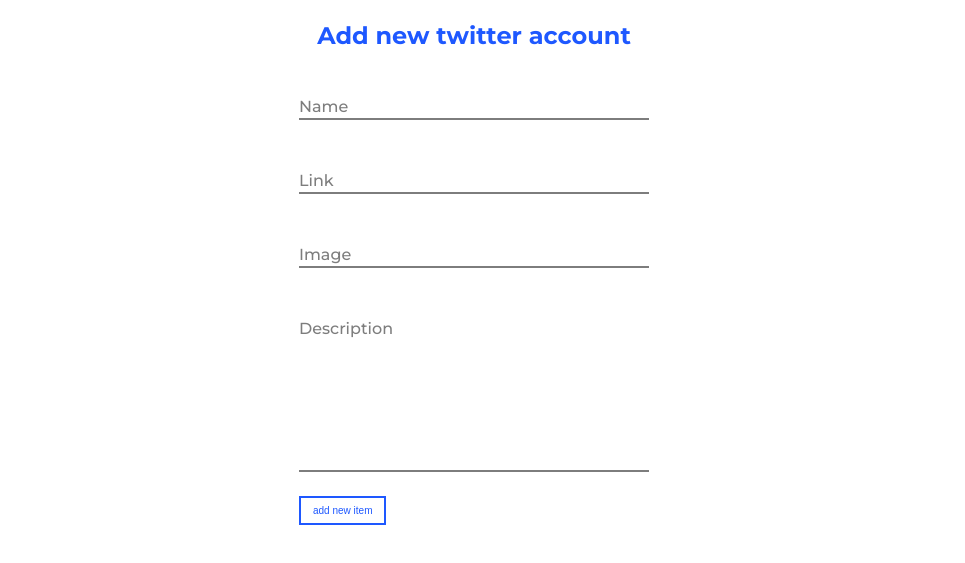
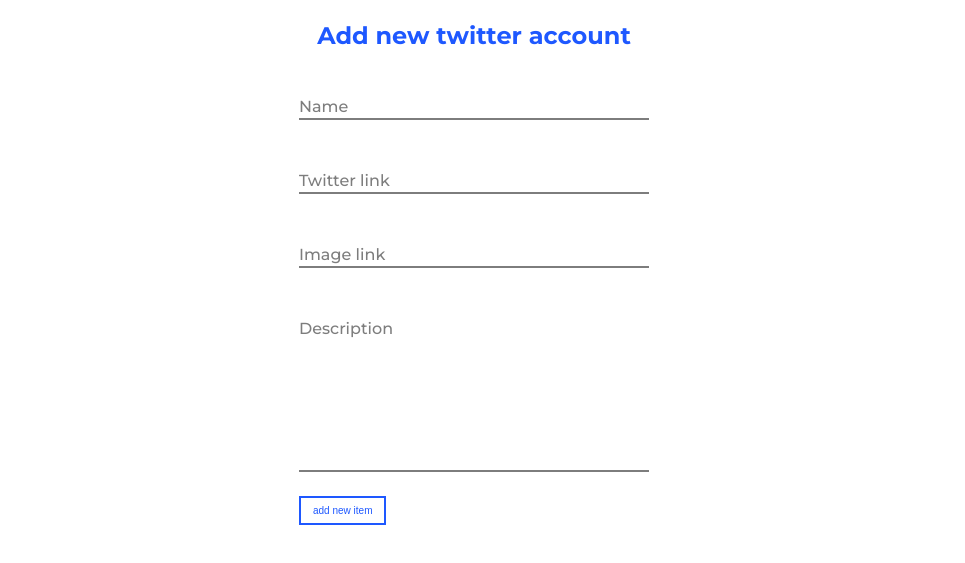
Before and after one commit to lukaszsmutek/react01, a React (Create React App) app: page / in a window 1280 px wide. Shown: the part 1239-1802 px from the top of the page, without its empty margins (166-1131 px from the left). Built offline with nearby package versions, Linux system fonts and the light colour scheme.

Commit message:
Extraction of input component

```diff
--- a/src/Components/Form/Form.js
+++ b/src/Components/Form/Form.js
@@ -1,53 +1,32 @@
 import React from 'react';
 import styles from "./Form.module.scss";
+import Input from '../Input/Input';
 
 const Form = ({submitFn}) => (
 <div className={styles.wrapper}>
         <h2>Add new twitter account</h2>
         <form
             className={styles.form} onSubmit={submitFn}
+            autoComplete='off'
         >
-            <div className={styles.item}>
-                <input
-                    type="text"
-                    name="name"
-                    id="name" placeholder=" "
-                    required
-                    maxLength="30"
-                />
-                <label htmlFor="name">Name</label>
-                <div className={styles.item__bar}></div>
-            </div>
-            <div className={styles.item}>
-                <input
-                    type="text"
-                    name="link"
-                    required
-                    id="link" placeholder=" "
-                />
-                <label htmlFor="link">Link</label>
-                <div className={styles.item__bar}></div>
-            </div>
-            <div className={styles.item}>
-                <input
-                    type="text"
-                    name="image"
-                    id="image"
-                    placeholder=" "
-                />
-                <label htmlFor="image">Image</label>
-                <div className={styles.item__bar}></div>
-            </div>
-            <div className={styles.item}>
-                <textarea
-                    name="description"
-                    id="description"
-                    required
-                    placeholder=" "
-                />
-                <label htmlFor="description">Description</label>
-                <div className={styles.item__bar}></div>
-            </div>
+            <Input
+                name = "name"
+                label = "Name"
+                maxLength = {30}
+            />
+            <Input
+                name = "link"
+                label = "Twitter link"
+            />
+            <Input
+                name = "image"
+                label = "Image link"
+            />
+            <Input
+                tag = "textarea"
+                name = "description"
+                label = "Description"
+            />
             <button
                 className={styles.button}
                 type="submit"
--- /dev/null
+++ b/src/Components/Input/Input.js
@@ -0,0 +1,34 @@
+import React from 'react';
+import styles from './Input.module.scss';
+import PropTypes from 'prop-types';
+
+const Input = ({tag:Tag, name, label, maxLength}) => (
+
+    <div className={styles.item}>
+    <Tag
+        className={Tag==="textarea"?styles.textarea:styles.input}
+        type="text"
+        name={name}
+        id={name}
+        required
+        maxLength={maxLength}
+        placeholder=" "
+    />
+    <label className = {styles.label} htmlFor={name}>{label}</label>
+    <div className={styles.item__bar}></div>
+</div>
+)
+
+Input.propTypes = {
+tag:PropTypes.string,
+name: PropTypes.string.isRequired,
+label:PropTypes.string.isRequired,
+maxLength: PropTypes.number,
+}
+
+Input.defaultProps = {
+    tag: 'input',
+    maxLength:200,
+}
+
+export default Input;
--- /dev/null
+++ b/src/Components/Input/Input.module.scss
@@ -0,0 +1,54 @@
+.item {
+    width: 100%;
+    margin: 24px 0;
+    position: relative;
+    flex-shrink: 0;
+}
+
+.item__bar {
+      width: 100%;
+      height: 2px;
+      background: #7d7d7d;
+      transition: .1s all;
+    }
+
+label {
+    color: #7d7d7d;
+    position: absolute;
+    top: 3px;
+    left: 0;
+    transition: .2s ease-out all;
+    font-size: 16px;
+}
+
+input, textarea {
+    color: #7d7d7d;
+    font-size: 16px;
+    border: none;
+    line-height: 22px;
+    width: 100%;
+    background: none;
+}
+
+textarea {
+    resize: none;
+    min-height: 150px;
+}
+
+input:focus, textarea:focus {
+    outline: none;
+}
+
+input:focus + label, textarea:focus + label {
+    top: -22px;
+    font-size: 13px;
+}
+
+input:not(:placeholder-shown) + label, textarea:not(:placeholder-shown) + label  {
+    top: -22px;
+    font-size: 13px;
+}
+
+input:focus ~ .item__bar, textarea:focus ~ .item__bar {
+    background: #1E58FF;
+}
```
